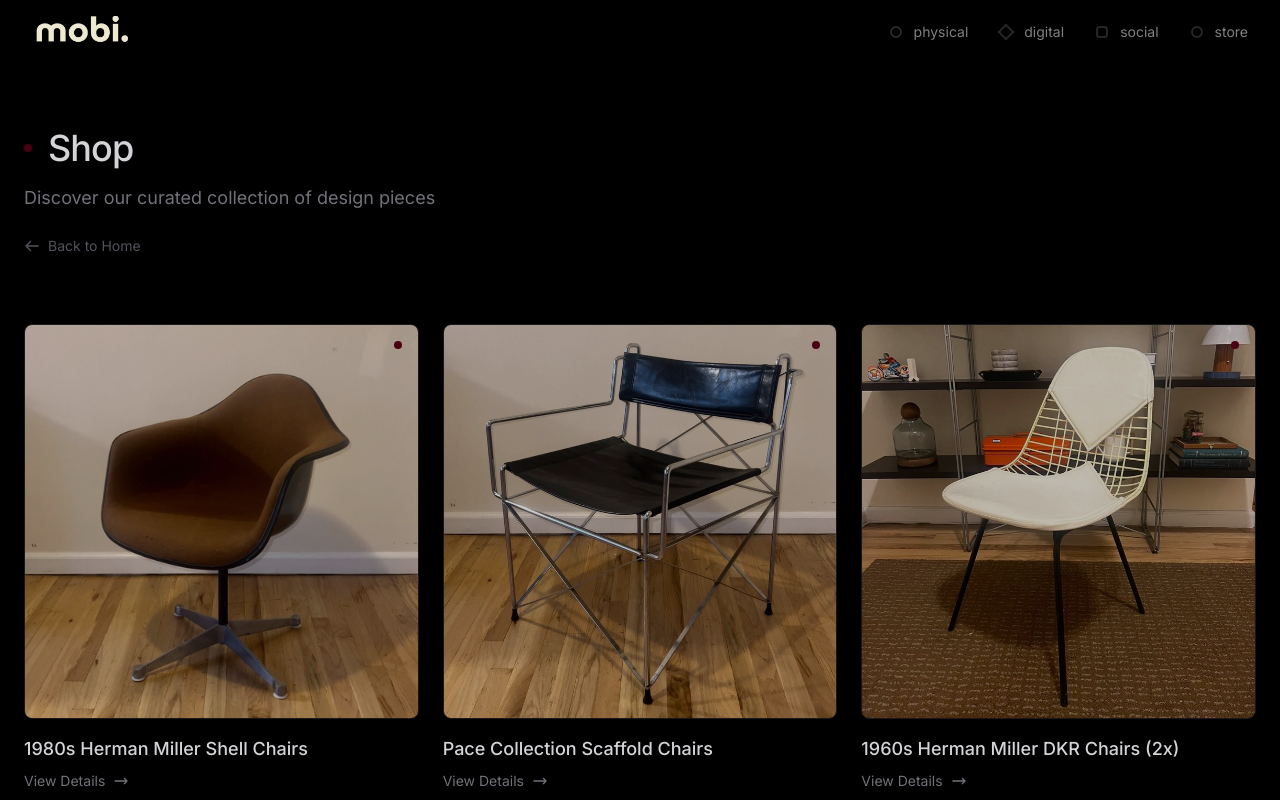
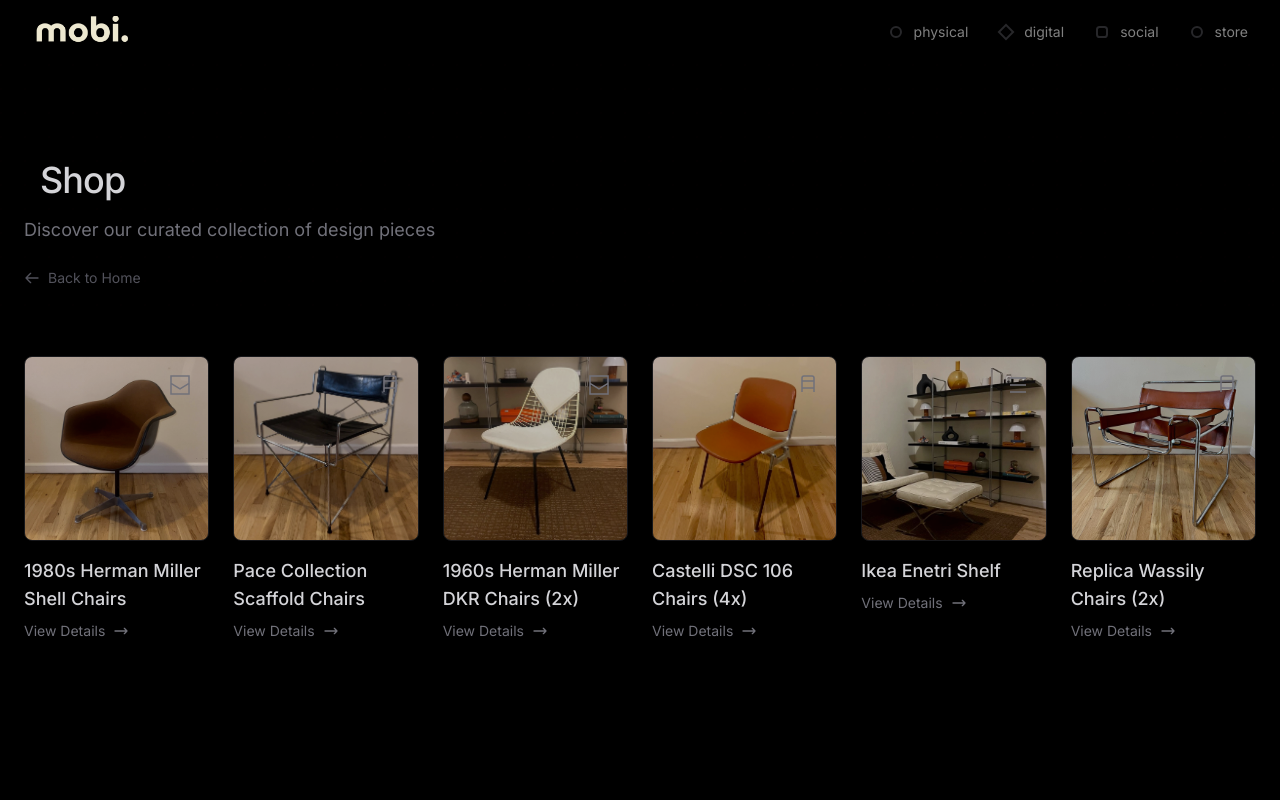
Before and after one commit to stilwellc/Mobi, a Next.js app: page /shop in a window 1280 px wide. Shown: the top 800 px of the page. Built offline with nearby package versions, Linux system fonts and the light colour scheme; a web font is replaced by a local one.

Commit message:
Update shop layout: single row on desktop, custom icons, fix image cutoff

```diff
--- a/app/shop/page.tsx
+++ b/app/shop/page.tsx
@@ -10,6 +10,30 @@
   title: string;
   imagePath: string;
 }
+
+const icons = {
+  'herman-miller': (
+    <svg className="w-6 h-6" viewBox="0 0 24 24" fill="none" xmlns="http://www.w3.org/2000/svg">
+      <path d="M3 10.4V21h18V10.4M3 10.4V3h18v7.4M3 10.4l9 5.4 9-5.4" stroke="currentColor" strokeWidth="1.5"/>
+    </svg>
+  ),
+  'chair': (
+    <svg className="w-6 h-6" viewBox="0 0 24 24" fill="none" xmlns="http://www.w3.org/2000/svg">
+      <path d="M6 15h12M6 15v4M6 15V8m12 7v4m0-4V8M6 8V5a2 2 0 012-2h8a2 2 0 012 2v3M6 8h12" stroke="currentColor" strokeWidth="1.5"/>
+    </svg>
+  ),
+  'shelf': (
+    <svg className="w-6 h-6" viewBox="0 0 24 24" fill="none" xmlns="http://www.w3.org/2000/svg">
+      <path d="M4 5h16M4 12h16M4 19h16" stroke="currentColor" strokeWidth="1.5"/>
+    </svg>
+  )
+};
+
+const getItemIcon = (itemId: string) => {
+  if (itemId.includes('herman-miller')) return icons['herman-miller'];
+  if (itemId.includes('shelf')) return icons['shelf'];
+  return icons['chair'];
+};
 
 export default function ShopPage() {
   const [items, setItems] = useState<ShopItem[]>([]);
@@ -42,11 +66,11 @@
           }} />
         </div>
 
-        <div className="relative z-10 pt-16 pb-8">
-          <div className="max-w-7xl mx-auto px-4 sm:px-6">
+        <div className="relative z-10 pt-24 pb-8">
+          <div className="max-w-[90rem] mx-auto px-4 sm:px-6">
             <div className="flex items-center space-x-4 mb-4">
               <motion.div
-                className="w-2 h-2 bg-[#4a0011] rounded-full"
+                className="w-2 h-2 bg-[#4a0011] rounded-full md:hidden"
                 whileHover={{ scale: [null, 1.5] }}
                 transition={{ type: "spring", stiffness: 400, damping: 10 }}
               />
@@ -71,13 +95,13 @@
 
       {/* Shop Grid */}
       <section className="relative z-10 py-8">
-        <div className="max-w-7xl mx-auto px-4 sm:px-6">
+        <div className="max-w-[90rem] mx-auto px-4 sm:px-6">
           {loading ? (
             <div className="flex justify-center items-center min-h-[200px]">
               <div className="w-2 h-2 bg-[#4a0011] rounded-full animate-ping" />
             </div>
           ) : (
-            <div className="grid grid-cols-1 md:grid-cols-2 lg:grid-cols-3 gap-6">
+            <div className="grid grid-cols-1 md:grid-cols-3 lg:grid-cols-6 gap-6">
               {items.map((item) => (
                 <motion.div
                   key={item.id}
@@ -101,7 +125,14 @@
                     />
                     <div className="absolute top-4 right-4">
                       <motion.div
-                        className="w-2 h-2 bg-[#4a0011] rounded-full"
+                        className="hidden md:flex text-zinc-500 group-hover:text-zinc-400 transition-colors"
+                        whileHover={{ scale: [null, 1.2] }}
+                        transition={{ type: "spring", stiffness: 400, damping: 10 }}
+                      >
+                        {getItemIcon(item.id)}
+                      </motion.div>
+                      <motion.div
+                        className="md:hidden w-2 h-2 bg-[#4a0011] rounded-full"
                         whileHover={{ scale: [null, 1.5] }}
                         transition={{ type: "spring", stiffness: 400, damping: 10 }}
                       />
```
